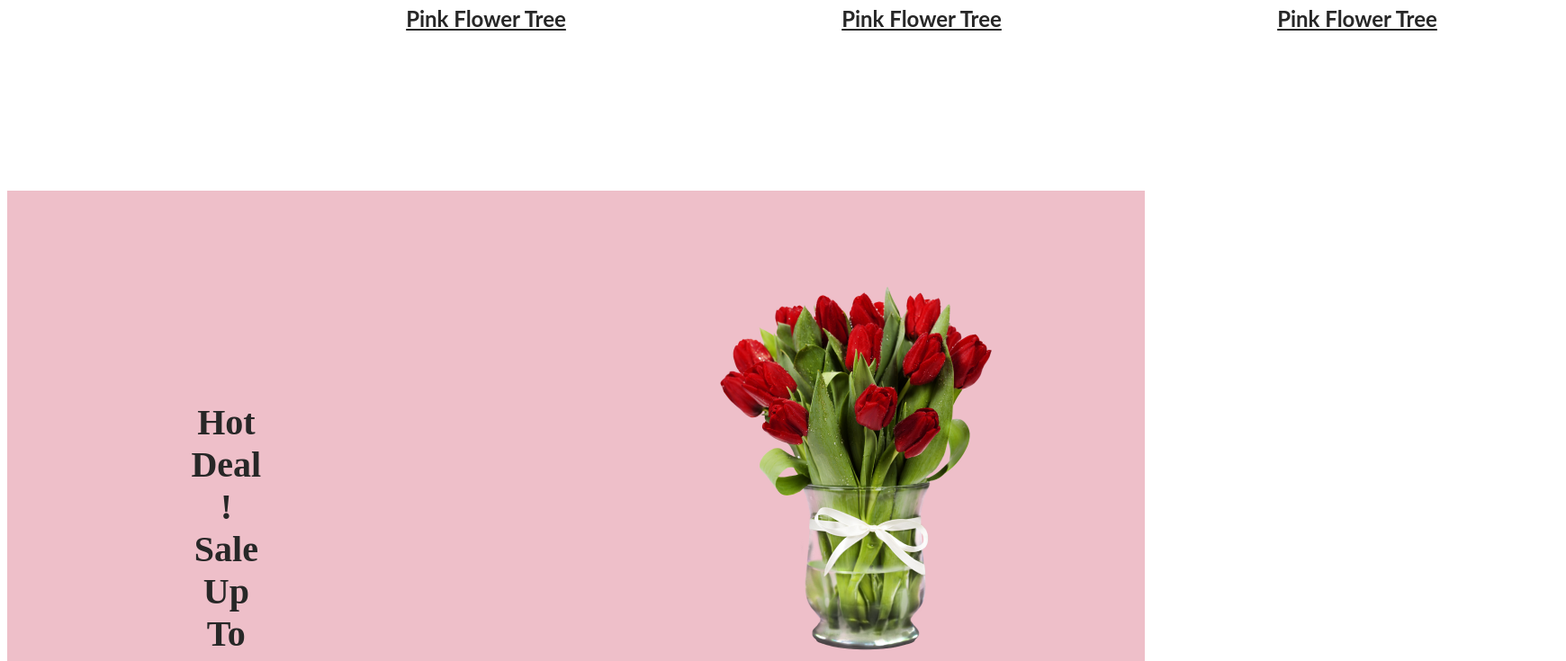
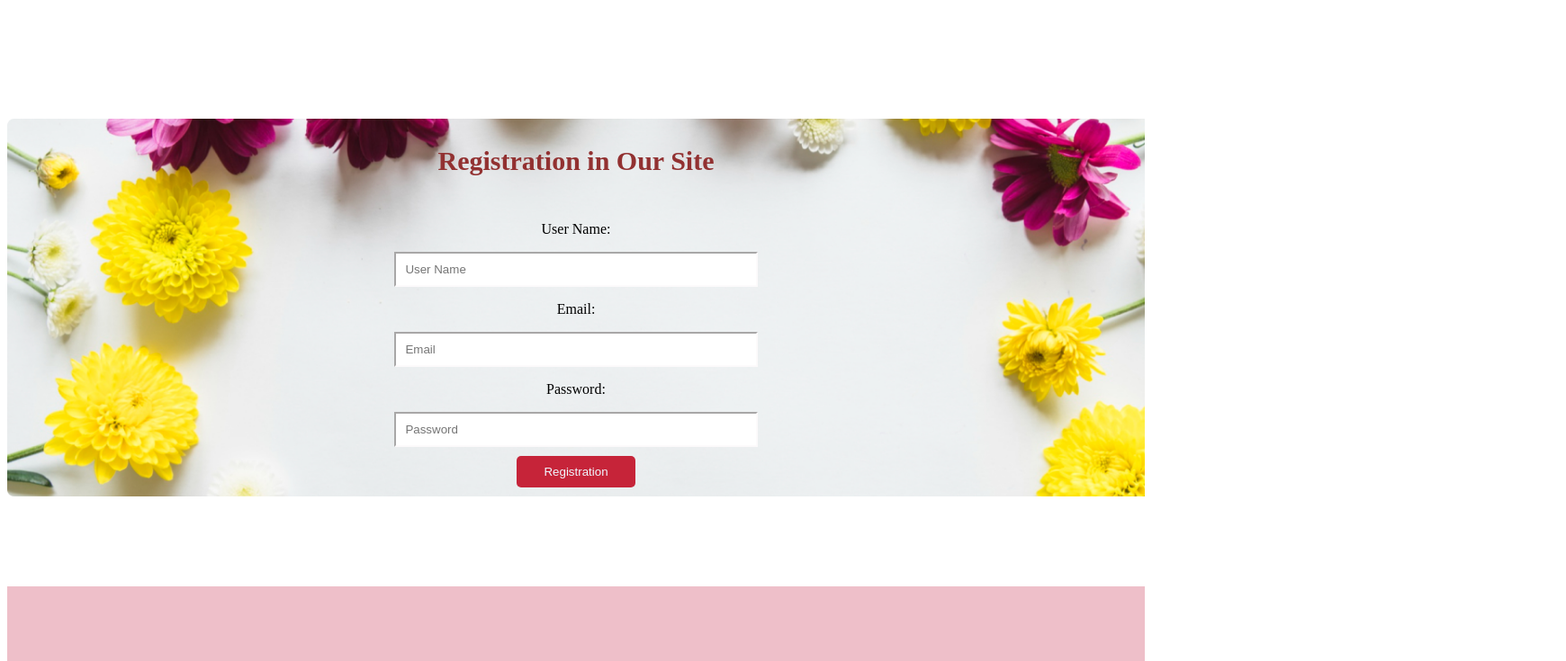
Before and after one commit to humaira31/Assignment1, a plain HTML site: page index.html in a window 1280 px wide. Shown: the part 1872-2607 px from the top of the page at 90% size, 1740 px wide, since content can reach past the window. Drawn offline with Linux system fonts and the light colour scheme.

Commit message:
registration section

```diff
--- a/index.html
+++ b/index.html
@@ -28,25 +28,55 @@
 
         <section class="bonus">
             <h1 class="bonus-head">Our featured flowers </h1>
-            <p class="bonus-para">It is a long established fact that a reader will be distracted by the readable <br> content of a page when looking at its layout.</p>
+            <p class="bonus-para">It is a long established fact that a reader will be distracted by the readable <br>
+                content of a page when looking at its layout.</p>
 
             <div class="bonus-pic">
                 <div>
-                    <img class="bonus1" width="150px" height="200px" src="flower-shop-assignment/Flower Asset/pngwing 6.png" alt="">
+                    <img class="bonus1" width="150px" height="200px"
+                        src="flower-shop-assignment/Flower Asset/pngwing 6.png" alt="">
                     <p class="bonus-line">Pink Flower Tree</p>
                 </div>
                 <div>
-                    <img class="bonus2" width="370px" height="370px" src="flower-shop-assignment/Flower Asset/pngwing 5.png" alt="">
+                    <img class="bonus2" width="370px" height="370px"
+                        src="flower-shop-assignment/Flower Asset/pngwing 5.png" alt="">
                     <p class="bonus-line">Pink Flower Tree</p>
                 </div>
                 <div>
-                    <img class="bonus3" width="314px" height="471px" src="flower-shop-assignment/Flower Asset/pngwing 7.png" alt="">
+                    <img class="bonus3" width="314px" height="471px"
+                        src="flower-shop-assignment/Flower Asset/pngwing 7.png" alt="">
                     <p class="bonus-line">Pink Flower Tree</p>
 
                 </div>
 
             </div>
         </section>
+
+
+        <section>
+            <div class="registration-form">
+                <h1 class="head-reg"> Registration in Our Site </h1>
+                <form>
+                    <div class="Registration">
+                        <p>User Name:</p>
+                        <input class="reg" type="text" name="username" placeholder="User Name">
+                        <p>Email:</p>
+                        <input class="reg" type="email" name="email" placeholder="Email">
+                        <p>Password:</p>
+                        <input class="reg" type="password" name="password" placeholder="Password"> <br>
+                        <button class="btn-reg">Registration</a></button>
+                    </div>
+
+
+                </form>
+            </div>
+
+
+
+
+
+        </section>
+
 
 
 
--- a/style.css
+++ b/style.css
@@ -41,7 +41,7 @@
 /*section*/
 /*bonus*/
 .bonus {
-    padding: 100px 200px;
+    padding: 50px 150px;
 
 
 
@@ -92,7 +92,7 @@
     background: rgba(71, 125, 17, 0.15);
 }
 
-.bonus-line{
+.bonus-line {
     color: #272727;
     text-align: center;
     font-family: Lato;
@@ -103,6 +103,51 @@ line-height: 35px;
     text-decoration-line: underline;
 }
 
+/*reg*/
+.registration-form {
+	background-image: url('flower-shop-assignment/Flower Asset/Rectangle\ 9.png');
+    background-repeat: no-repeat;
+    background-size: cover;
+    margin: 10px  0px 20px 0px ;
+
+}
+.head-reg{
+	font-size: 30px;
+	text-align: center;
+	text-transform: upercase;
+    padding: 30px;
+	margin: 20px 30px;
+    color: #923131;
+}
+
+
+.btn-reg{
+    background-color: rgb(198, 36, 57);
+    padding: 10px 30px;
+    color: aliceblue;
+    border-radius: 5px;
+    border: none;
+    margin-top: 10px;
+    margin-bottom: 10px;
+}
+.Registration{
+    display: block;
+    text-align: center;
+
+
+}
+.reg{
+    width: 30%;
+    padding: 10px;
+    background: #FFF;
+    border-color: #fcfafb;
+    box-shadow: none;
+}
+
+
+
+
+
 
 
 
@@ -112,6 +157,7 @@ text-decoration-line: underline;
     display: flex;
     justify-content: space-around;
     background-color: #eebfc9;
+    margin-top: 100px;
 
 }
 
```
Lines whose indentation alone changed are shown as unchanged.
